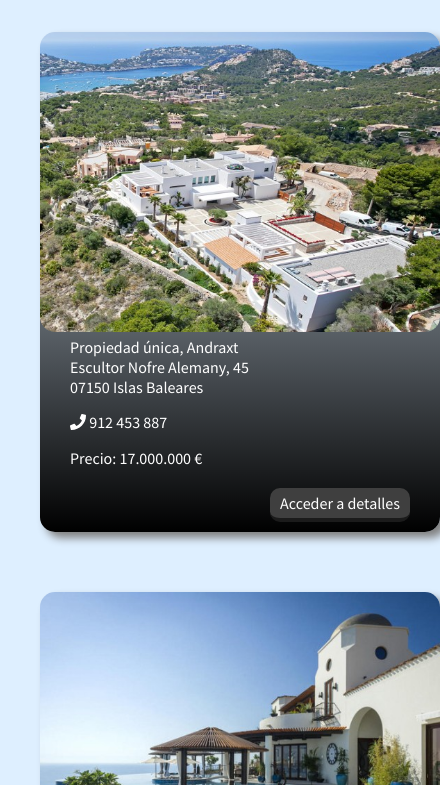
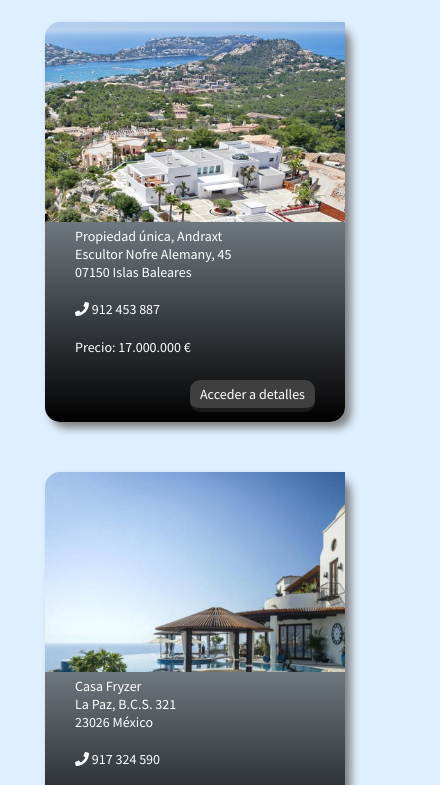
Before and after one commit to JuanCarlos00/Proyecto, a plain HTML site: page compra2.html in a window 390 px wide. Shown: the part 133-918 px from the top of the page, 440 px wide, since content can reach past the window. Drawn offline with Linux system fonts and the light colour scheme.

Commit message:
media q. compra (920px)

```diff
--- a/css/estilos.css
+++ b/css/estilos.css
@@ -660,6 +660,57 @@ span {
 
 /* Media Queries */
 
+@media (max-width: 916px) {
+
+    .centro {
+        display: flex;
+        flex-direction: column;
+        align-items: flex-end
+    }
+
+    .cont_compra {
+        margin: 30px;
+        display: grid;
+        grid-template-columns: repeat(auto-fit, 300px);
+        grid-template-rows: repeat(2, 400px);
+        grid-gap: 50px;
+        justify-content: space-around;
+        padding-bottom: 60px;
+    }
+
+    .tarjeta {
+        font-size: 14px;
+        width: 300px;
+        height: 400px;
+        background: -webkit-linear-gradient( top, #3f3f3f02, black);
+        color: white;
+        box-shadow: 6px 6px 8px grey;
+        border-radius: 15px;
+    }
+
+    .imagen {
+        width: 300px;
+        height: 200px;
+    }
+
+    /* .imagen img {
+
+        background-position: center;
+        border-radius: 15px;
+    } */
+
+    .pagina {
+        color: white;
+        margin: 20px;
+        padding: 10px;
+        font-size: 16px;
+        border-radius: 10px;
+        background-color: #3f3f3f;
+        text-decoration: none;
+    }
+
+}
+
 @media (max-width: 760px) {
     header .burger {
         display: initial;
```
